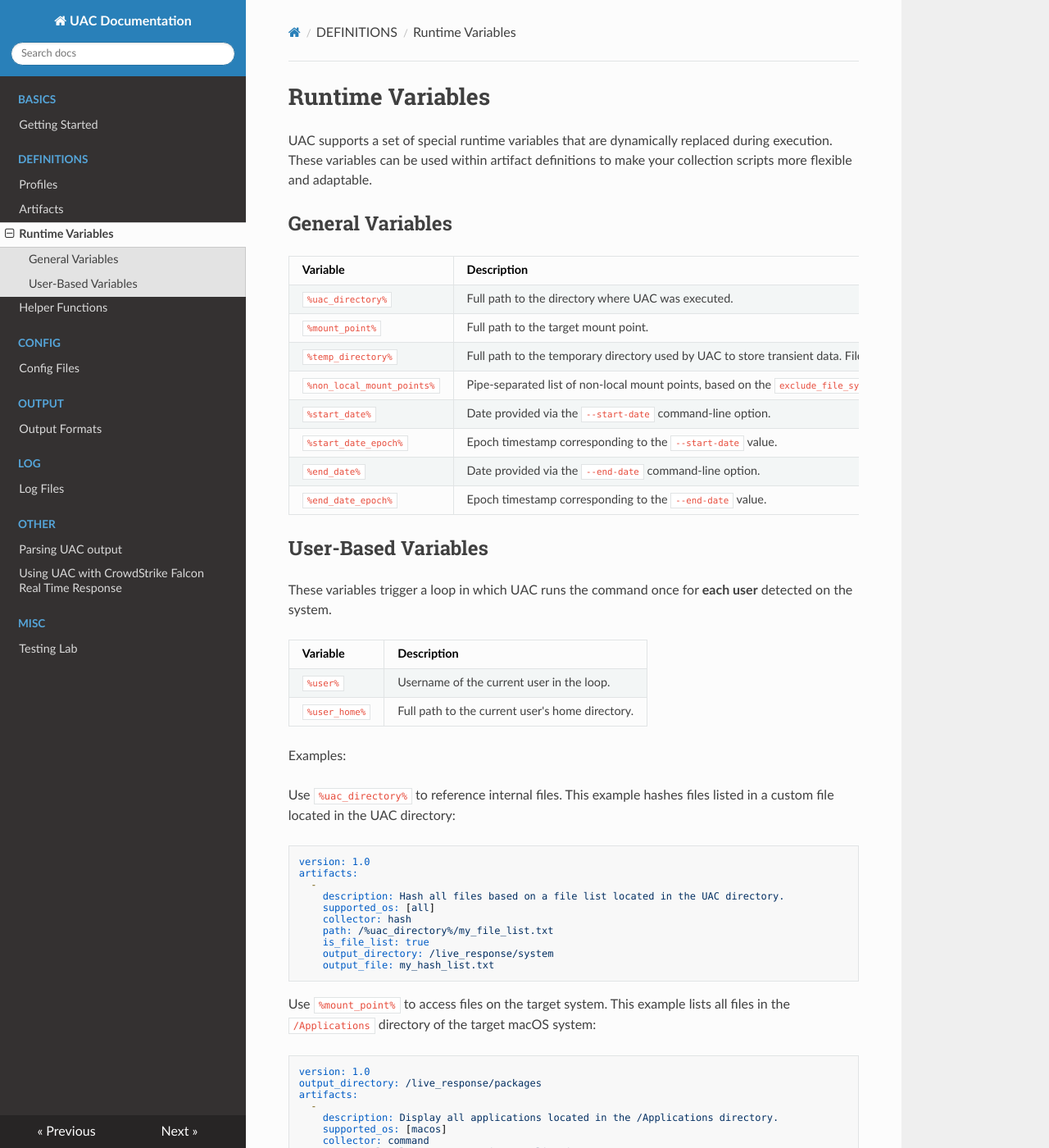
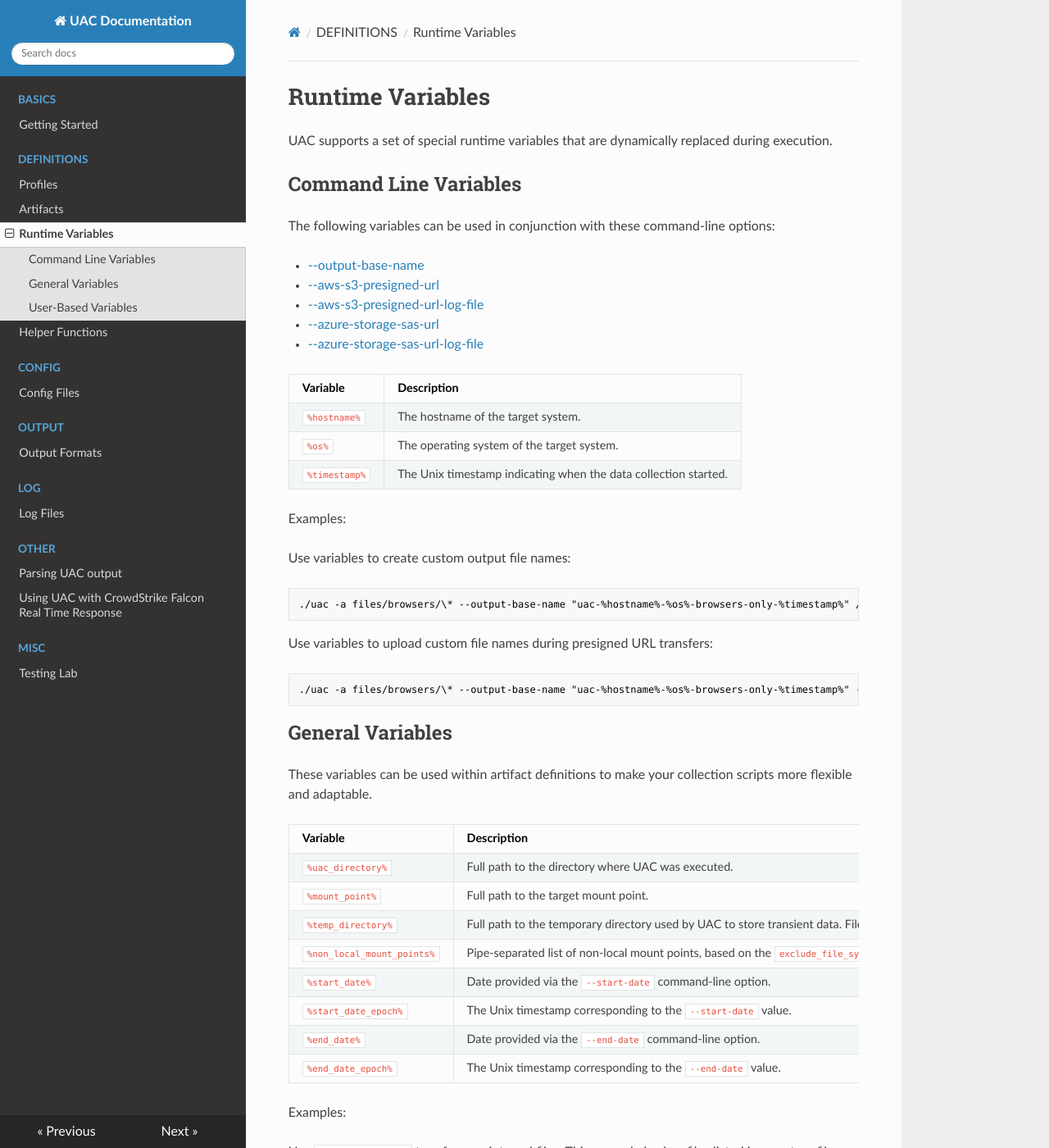
Before and after one commit to tclahr/uac-docs, an MkDocs documentation site: the page built from docs/runtime_variables.md, in a window 1280 px wide and 1400 px high. Shown: the whole window at 82% size. Built offline with MkDocs 1.6.1, drawn with Linux system fonts in a browser that asks for light colours; nearby versions of some CDN libraries; some of the changed text lies outside the part shown.

Commit message:
add command line variables docs

````diff
--- a/docs/runtime_variables.md
+++ b/docs/runtime_variables.md
@@ -1,9 +1,41 @@
 
 # Runtime Variables
 
-UAC supports a set of special runtime variables that are dynamically replaced during execution. These variables can be used within artifact definitions to make your collection scripts more flexible and adaptable.
+UAC supports a set of special runtime variables that are dynamically replaced during execution.
+
+## Command Line Variables
+
+The following variables can be used in conjunction with these command-line options:
+
+- [--output-base-name](index.md#-o---output-base-name)
+- [--aws-s3-presigned-url](index.md#--aws-s3-presigned-url)
+- [--aws-s3-presigned-url-log-file](index.md#--aws-s3-presigned-url-log-file)
+- [--azure-storage-sas-url](index.md#--azure-storage-sas-url)
+- [--azure-storage-sas-url-log-file](index.md#--azure-storage-sas-url-log-file)
+
+| Variable        | Description |
+|-----------------|-------------|
+| `%hostname%`    | The hostname of the target system. |
+| `%os%`          | The operating system of the target system. |
+| `%timestamp%`   | The Unix timestamp indicating when the data collection started. |
+
+Examples:
+
+Use variables to create custom output file names:
+
+```shell
+./uac -a files/browsers/\* --output-base-name "uac-%hostname%-%os%-browsers-only-%timestamp%" /tmp
+```
+
+Use variables to upload custom file names during presigned URL transfers:
+
+```shell
+./uac -a files/browsers/\* --output-base-name "uac-%hostname%-%os%-browsers-only-%timestamp%" --azure-storage-sas-url 'https://uac-test.blob.core.windows.net/uac-container/uac-%hostname%-%os%-browsers-only-%timestamp%.tar.gz?sp=racwdl&st=2022-09-20T11:20:49Z&se=2022-09-21T19:20:49Z&spr=https&sv=2021-06-08&sr=c&sig=LmNQLedzYBXKSlGGGA0D6x1qSCek1OHELZDiD13BxKk%3D' /tmp
+```
 
 ## General Variables
+
+These variables can be used within artifact definitions to make your collection scripts more flexible and adaptable.
 
 | Variable               | Description |
 |------------------------|-------------|
@@ -12,18 +44,9 @@
 | `%temp_directory%`     | Full path to the temporary directory used by UAC to store transient data. Files in this directory are **not** included in the final output archive. |
 | `%non_local_mount_points%` | Pipe-separated list of non-local mount points, based on the `exclude_file_system` setting in the `uac.conf` file. |
 | `%start_date%`         | Date provided via the `--start-date` command-line option. |
-| `%start_date_epoch%`   | Epoch timestamp corresponding to the `--start-date` value. |
+| `%start_date_epoch%`   | The Unix timestamp corresponding to the `--start-date` value. |
 | `%end_date%`           | Date provided via the `--end-date` command-line option. |
-| `%end_date_epoch%`     | Epoch timestamp corresponding to the `--end-date` value. |
-
-## User-Based Variables
-
-These variables trigger a loop in which UAC runs the command once for **each user** detected on the system.
-
-| Variable       | Description |
-|----------------|-------------|
-| `%user%`       | Username of the current user in the loop. |
-| `%user_home%`  | Full path to the current user's home directory. |
+| `%end_date_epoch%`     | The Unix timestamp corresponding to the `--end-date` value. |
 
 Examples:
 
@@ -78,6 +101,17 @@
     output_file: hash_running_processes
 ```
 
+## User-Based Variables
+
+These variables trigger a loop in which UAC runs the command once for **each user** detected on the system.
+
+| Variable       | Description |
+|----------------|-------------|
+| `%user%`       | Username of the current user in the loop. |
+| `%user_home%`  | Full path to the current user's home directory. |
+
+Example:
+
 Use `%user_home%` to collect files for each user. This example collects shell history and related files from each user's home directory:
 
 ```yaml
````
Also changed, not shown: docs/index.md (+1 -1 lines).
